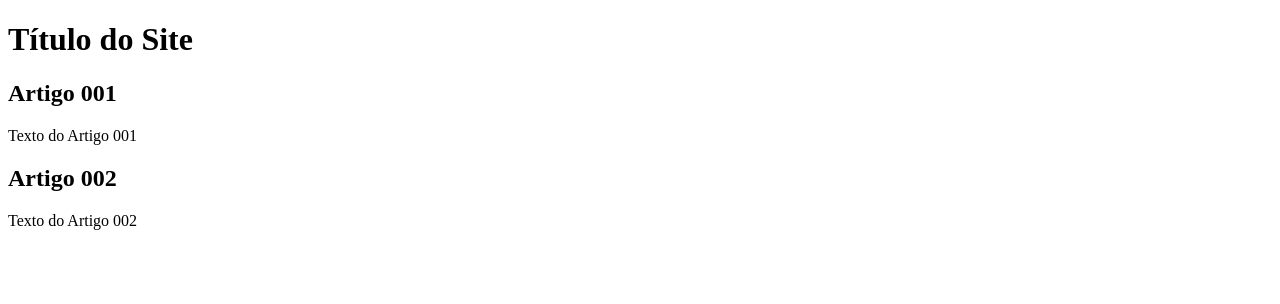
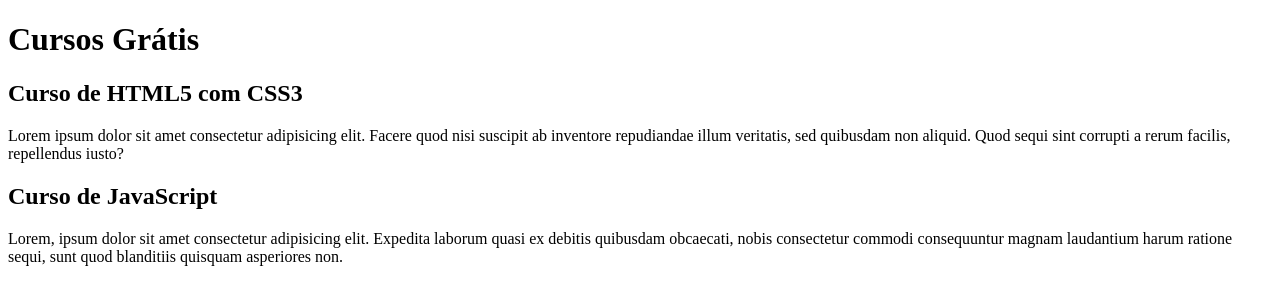
Before and after one commit to h-brandao/projeto-site, a plain HTML site: page index.html in a window 1280 px wide. Drawn offline with Linux system fonts and the light colour scheme.

Commit message:
Update Conteudo

```diff
--- a/index.html
+++ b/index.html
@@ -9,15 +9,15 @@
 <body>
     <main>
         <header>
-            <h1>Título do Site</h1>
+            <h1>Cursos Grátis</h1>
         </header>
         <article>
-            <h2>Artigo 001</h2>
-            <p>Texto do Artigo 001</p>
+            <h2>Curso de HTML5 com CSS3</h2>
+            <p>Lorem ipsum dolor sit amet consectetur adipisicing elit. Facere quod nisi suscipit ab inventore repudiandae illum veritatis, sed quibusdam non aliquid. Quod sequi sint corrupti a rerum facilis, repellendus iusto?</p>
         </article>
         <article>
-            <h2>Artigo 002</h2>
-            <p>Texto do Artigo 002</p>
+            <h2>Curso de JavaScript</h2>
+            <p>Lorem, ipsum dolor sit amet consectetur adipisicing elit. Expedita laborum quasi ex debitis quibusdam obcaecati, nobis consectetur commodi consequuntur magnam laudantium harum ratione sequi, sunt quod blanditiis quisquam asperiores non.</p>
         </article>
     </main>
 </body>
```
